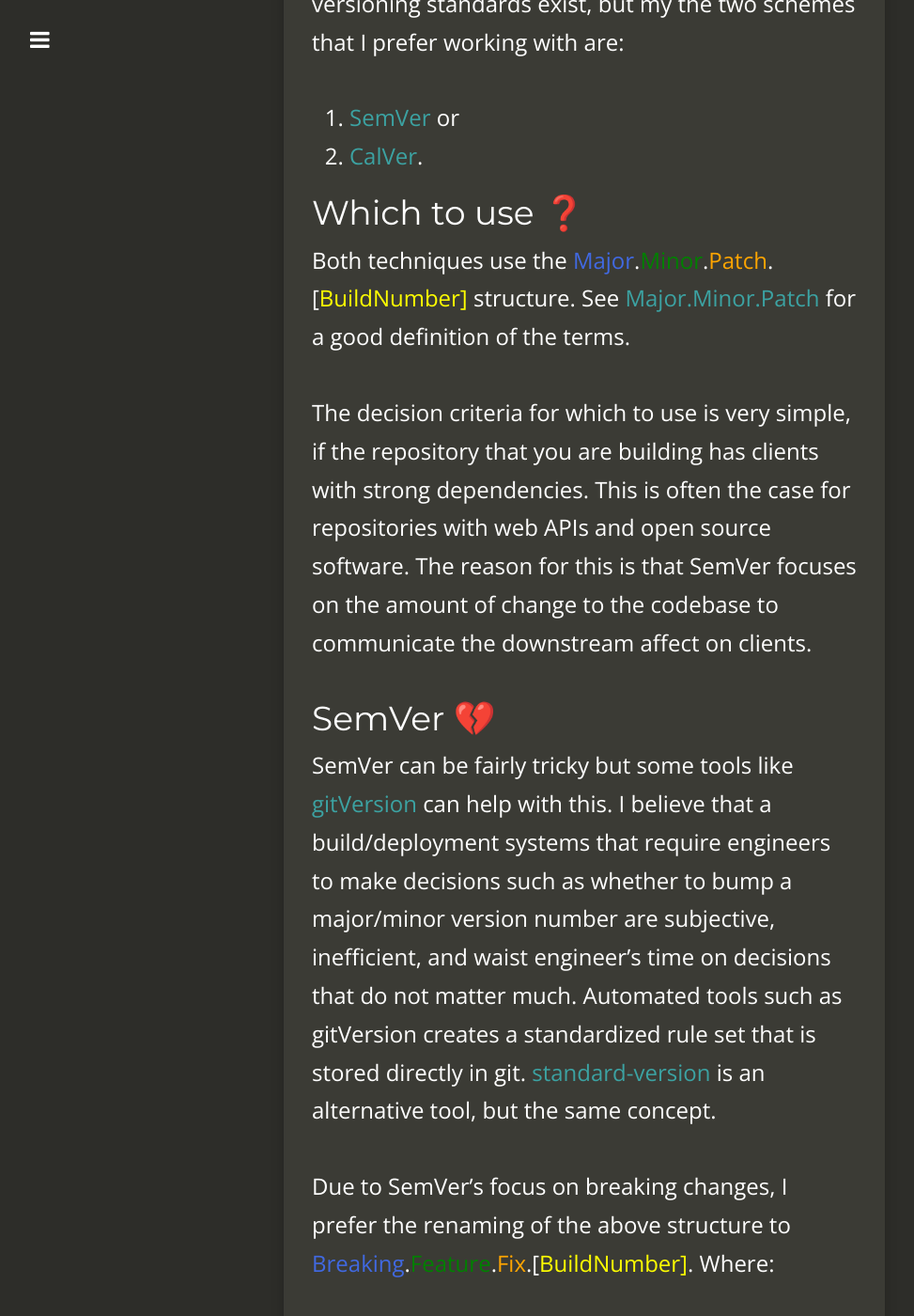
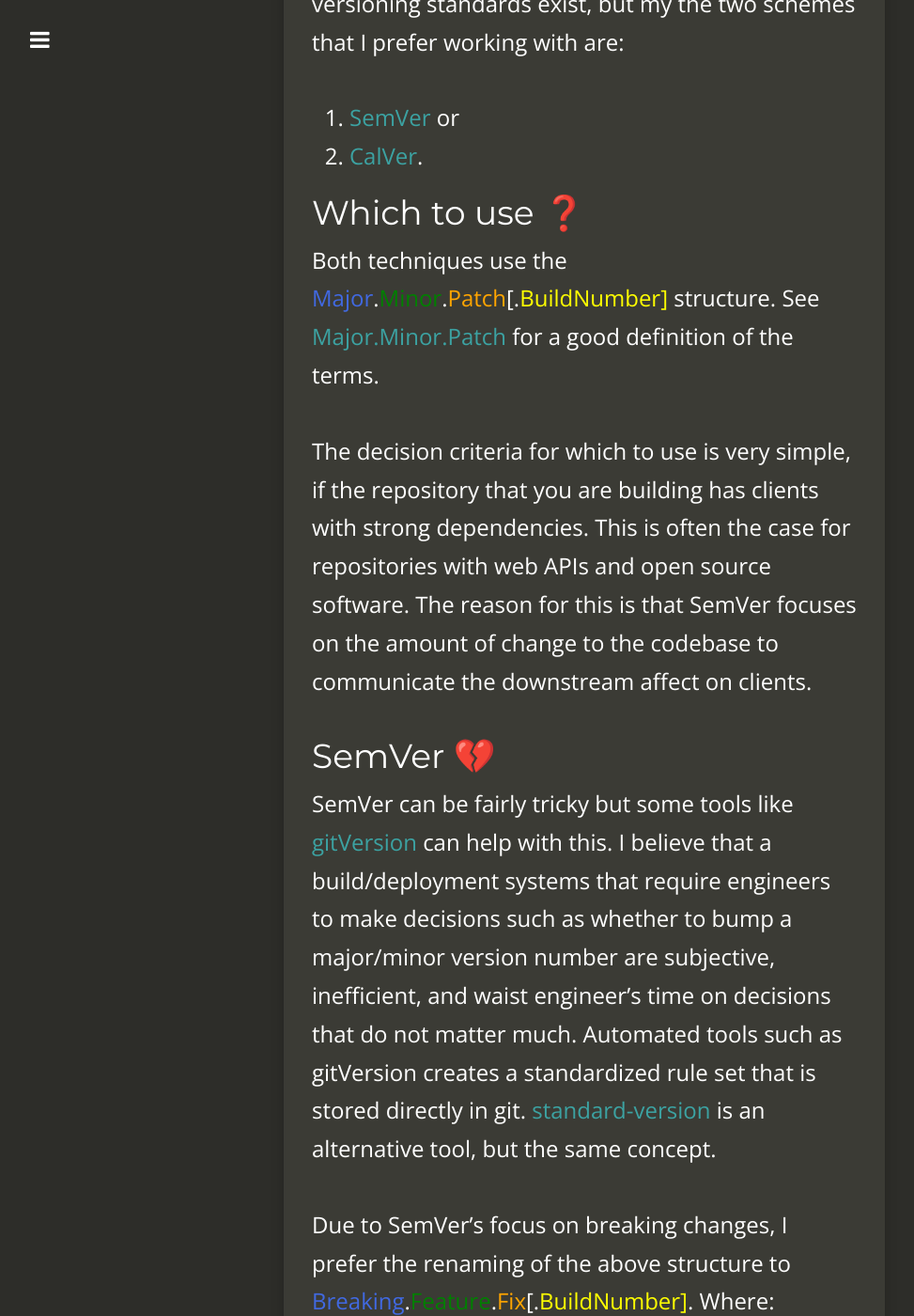
Before and after one commit to GitMje/gitmje.github.io, a Jekyll site: the page built from _posts/2021-12-16-git-version-numbering.md, in a window 1280 px wide and 1400 px high, scrolled down 487 px. Shown: the whole window at 94% size, without its empty margins (18-991 px from the left). Built offline with Jekyll 4.4.1, drawn with Linux system fonts in a browser that asks for light colours; nearby versions of some CDN libraries.

Commit message:
Fix BuildNumber

```diff
--- a/_posts/2021-12-16-git-version-numbering.md
+++ b/_posts/2021-12-16-git-version-numbering.md
@@ -17,7 +17,7 @@ When releasing a new product, you will want to version the new software.  A lot
 2. [CalVer](https://calver.org/).
 
 ## Which to use ❓
-Both techniques use the <span style="color:royalblue">Major</span>.<span style="color:green">Minor</span>.<span style="color:orange">Patch</span>.[<span style="color:yellow">BuildNumber]</span> structure. See [Major.Minor.Patch](https://medium.com/fiverr-engineering/major-minor-patch-a5298e2e1798) for a good definition of the terms.
+Both techniques use the <span style="color:royalblue">Major</span>.<span style="color:green">Minor</span>.<span style="color:orange">Patch</span>[.<span style="color:yellow">BuildNumber]</span> structure. See [Major.Minor.Patch](https://medium.com/fiverr-engineering/major-minor-patch-a5298e2e1798) for a good definition of the terms.
 
 The decision criteria for which to use is very simple, if the repository that you are building has clients with strong dependencies.  This is often the case for repositories with web APIs and open source software.  The reason for this is that SemVer focuses on the amount of change to the codebase to communicate the downstream affect on clients.
 
@@ -25,7 +25,7 @@ The decision criteria for which to use is very simple, if the repository that yo
 
 SemVer can be fairly tricky but some tools like [gitVersion](https://github.com/GitTools/GitVersion) can help with this.  I believe that a build/deployment systems that require engineers to make decisions such as whether to bump a major/minor version number are subjective, inefficient, and waist engineer's time  on decisions that do not matter much.  Automated tools such as gitVersion creates a standardized rule set that is stored directly in git.  [standard-version](https://github.com/conventional-changelog/standard-version) is an alternative tool, but the same concept.
 
-Due to SemVer's focus on breaking changes, I prefer the renaming of the above structure to <span style="color:royalblue">Breaking</span>.<span style="color:green">Feature</span>.<span style="color:orange">Fix</span>.[<span style="color:yellow">BuildNumber]</span>.  Where:
+Due to SemVer's focus on breaking changes, I prefer the renaming of the above structure to <span style="color:royalblue">Breaking</span>.<span style="color:green">Feature</span>.<span style="color:orange">Fix</span>[.<span style="color:yellow">BuildNumber]</span>.  Where:
 -  <span style="color:royalblue">Breaking</span> represents a incompatible change with the previous version,
 - <span style="color:green">Feature</span> represents a backwards compatible functionality and
 - <span style="color:orange">Fix</span> is a backwards compatable bug fix.
```
